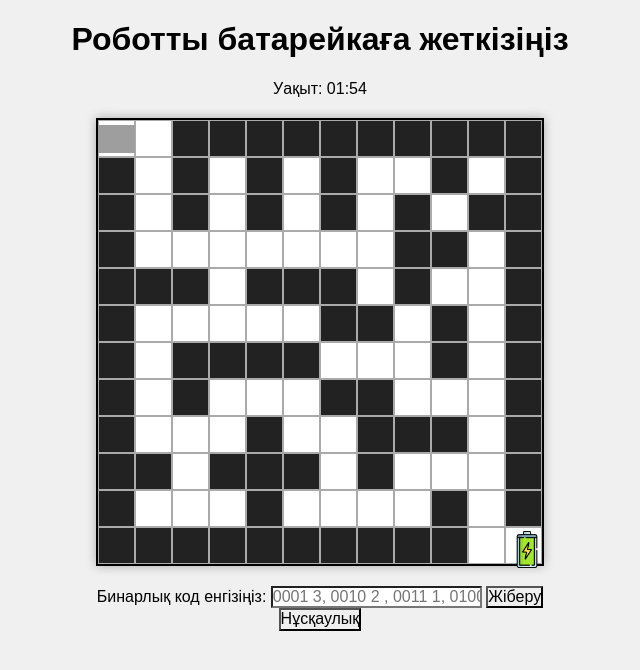
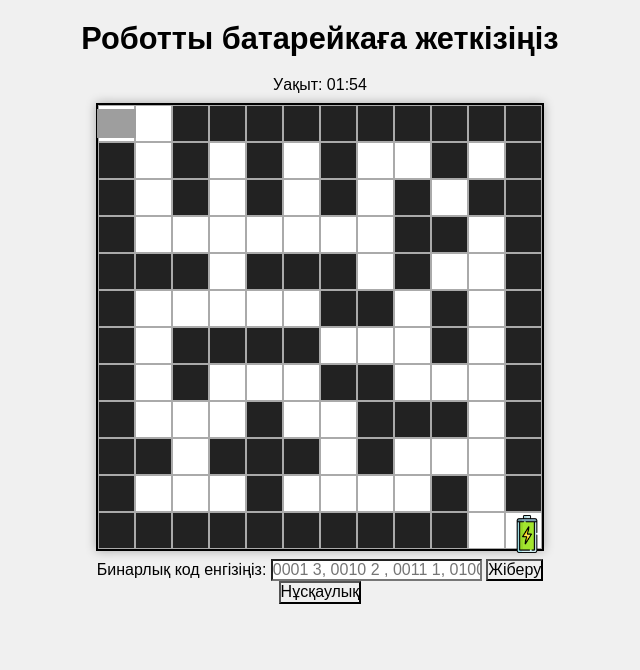
Before and after one commit to Re1otsu/Flask-App-Railway, a Flask app: page /game8 in a window 1280 px wide. Shown: the top 670 px of the page, without its empty margins (320-960 px from the left). Run offline with Flask 3, Linux system fonts and the light colour scheme; a user stored in the database is signed in; data that the repository does not hold is empty; grey boxes are pictures that could not be loaded.

Commit message:
прогресс

```diff
--- a/static/css/bolim1_1.css
+++ b/static/css/bolim1_1.css
@@ -121,11 +121,12 @@ html, body {
 .modal {
     display: none;
     position: fixed;
+    transform: translateY(4vh);
     left: 5%;
     align-items: center;
     justify-content: center;
     width: 65vw;
-    height: 70vh;
+    height: 75vh;
     background: #fff;
     border-radius: 1rem;
     box-shadow: 0 0 2em rgba(0,0,0,0.3);
--- a/static/css/game8.css
+++ b/static/css/game8.css
@@ -3,12 +3,18 @@ body {
   font-family: Arial, sans-serif;
   background: #f0f0f0;
   text-align: center;
+  margin: 0;
+}
+
+.h1{
+  font-size: 1.2vw;
+  margin-bottom: 0;
 }
 
 /* Лабиринт */
 #maze {
   position: relative;
-  margin: 20px auto;
+  margin: 1vh auto;
   display: grid;
   width: 35vw;        /* адаптивная ширина */
   max-width: 35vw;   /* максимум для десктопа */
@@ -43,7 +49,7 @@ body {
 
 /* Контролы и feedback */
 #controls {
-  margin-top: 10px;
+  margin-top: 1vh;
 }
 
 #feedback {
@@ -54,11 +60,11 @@ body {
 }
 
 #robot img{
-    width: 35em;
+    width: 3vw;
 }
 
 #battery img{
-    width:35em;
+    width:3vw;
 }
 #instructions {
   max-width: 600px;
@@ -67,7 +73,7 @@ body {
   background: #e0f7fa;
   border-radius: 8px;
   text-align: left;
-  font-size: 1em;
+  font-size: 1vw;
 }
 #instructions h3 {
   text-align: center;
--- a/templates/game8.html
+++ b/templates/game8.html
@@ -7,7 +7,7 @@
     <link rel="stylesheet" href="{{ url_for('static', filename='css/normalize.css') }}">
 </head>
 <body>
-<h1>Роботты батарейкаға жеткізіңіз</h1>
+<div class="h1"><h1>Роботты батарейкаға жеткізіңіз</h1></div>
 <div id="timer" class="timer-badge">
   Уақыт: <span id="time-value">02:00</span>
 </div>
```
